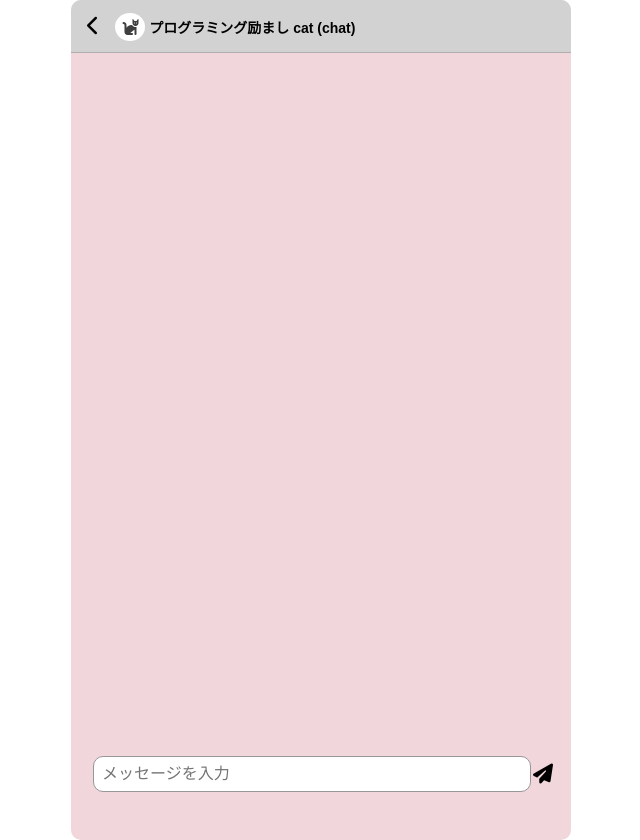
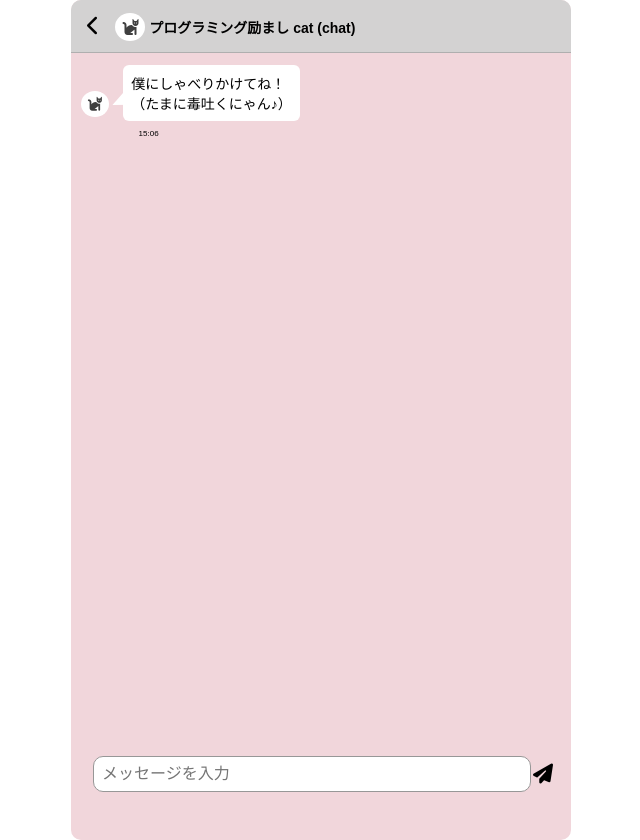
Before and after one commit to airiclover/catchatbot, a plain HTML site: page index.html in a window 1280 px wide. Shown: the whole page, without its empty margins (319-959 px from the left). Drawn offline with Linux system fonts and the light colour scheme.

Commit message:
Update index.html

```diff
--- a/index.html
+++ b/index.html
@@ -29,6 +29,6 @@
   </div>
 
 
-  <script src="js/main.js"></script>
+  <script src="https://airiclover.github.io/catchatbot/main.js"></script>
 </body>
 </html>
```
